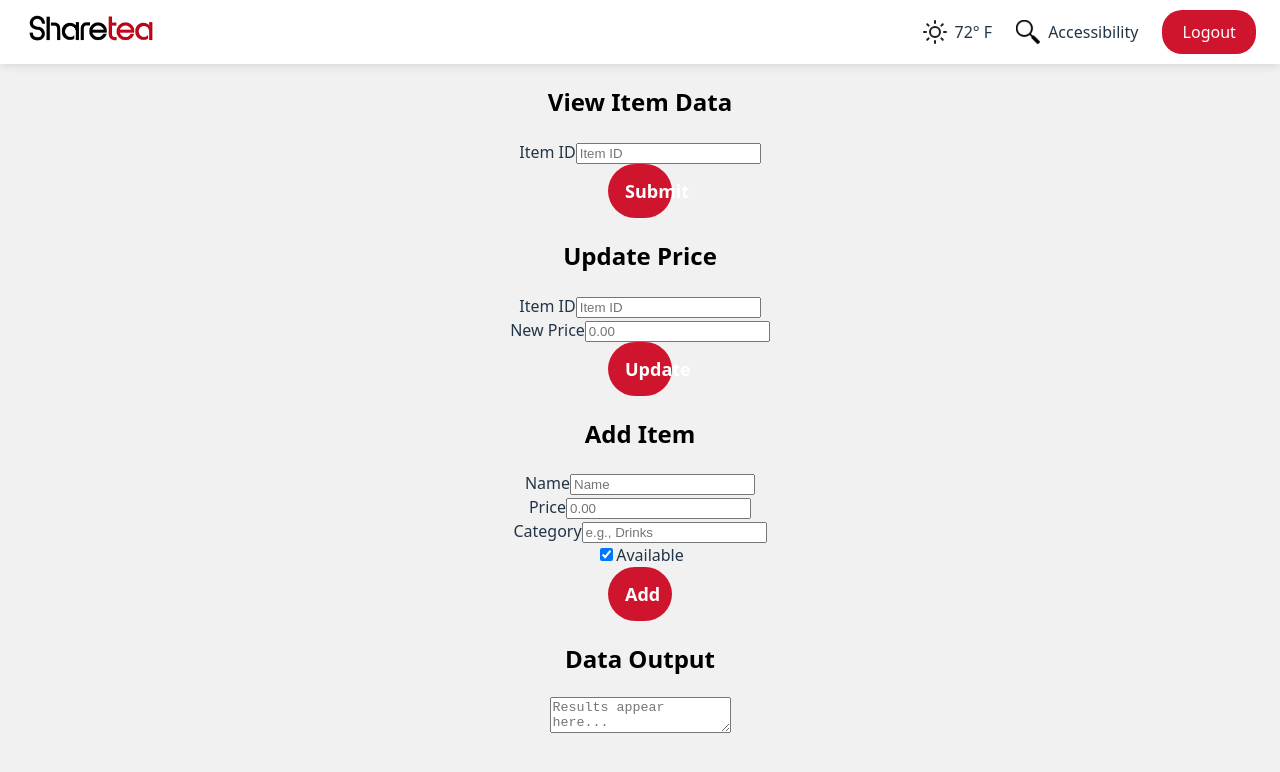
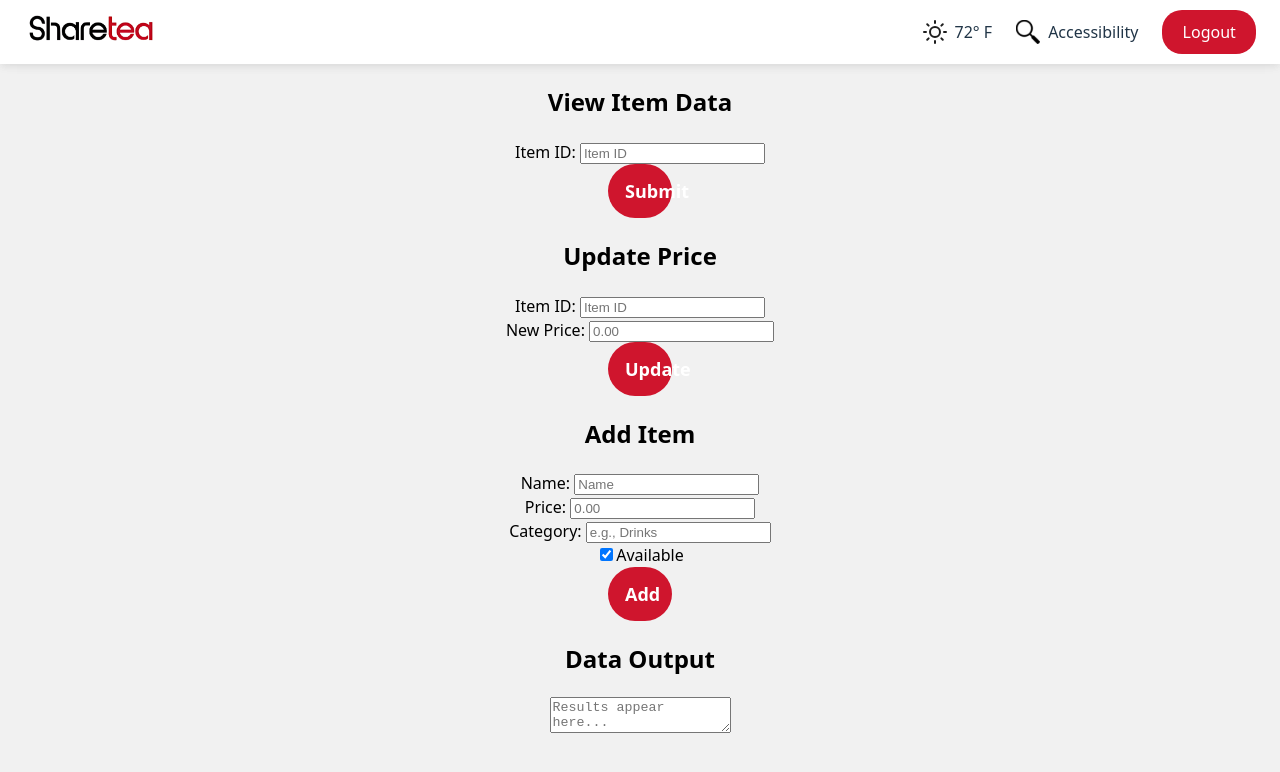
Before and after one commit to CSCE331-Fall2025-900-911/gang-50-project-3, a React (Vite) app: page /update_menu in a window 1280 px wide. Shown: the top 772 px of the page. Built offline with nearby package versions, Linux system fonts and the light colour scheme.

Commit message:
Update update_menu.tsx
label changes

```diff
--- a/src/pages/update_menu.tsx
+++ b/src/pages/update_menu.tsx
@@ -58,7 +58,7 @@ export default function UpdateMenu() {
             <section className="rounded-2xl border p-4 shadow-sm flex flex-col">
               <h2 className="mb-3 text-lg font-bold text-center text-black" style={{ color: "#000000" }}>View Item Data</h2>
               <form onSubmit={handleViewSubmit} className="space-y-3 flex-1">
-                <label htmlFor="viewItemDataField" className={labelCl}>Item ID</label>
+                <label htmlFor="viewItemDataField" className="labelCl" style={{ color: "#000000" }}>Item ID: </label>
                 <input
                   id="viewItemDataField"
                   className={inputBase}
@@ -78,7 +78,7 @@ export default function UpdateMenu() {
               <h2 className="mb-3 text-lg font-bold text-center text-black" style={{ color: "#000000" }}>Update Price</h2>
               <form onSubmit={handleUpdatePrice} className="space-y-3 flex-1">
                 <div>
-                  <label htmlFor="updateItemId" className={labelCl}>Item ID</label>
+                  <label htmlFor="updateItemId" className="labelCl" style={{ color: "#000000" }}>Item ID: </label>
                   <input
                     id="updateItemId"
                     className={inputBase}
@@ -88,7 +88,7 @@ export default function UpdateMenu() {
                   />
                 </div>
                 <div>
-                  <label htmlFor="updatePrice" className={labelCl}>New Price</label>
+                  <label htmlFor="updatePrice" className="labelCl" style={{ color: "#000000" }}>New Price: </label>
                   <input
                     id="updatePrice"
                     type="number"
@@ -109,7 +109,7 @@ export default function UpdateMenu() {
               <h2 className="mb-3 text-lg font-bold text-center text-black" style={{ color: "#000000" }}>Add Item</h2>
               <form onSubmit={handleAddItem} className="grid grid-cols-1 gap-4 flex-1">
                 <div>
-                  <label htmlFor="addName" className={labelCl}>Name</label>
+                  <label htmlFor="addName" className="labelCl" style={{ color: "#000000" }}>Name: </label>
                   <input
                     id="addName"
                     className={inputBase}
@@ -119,7 +119,7 @@ export default function UpdateMenu() {
                   />
                 </div>
                 <div>
-                  <label htmlFor="addPrice" className={labelCl}>Price</label>
+                  <label htmlFor="addPrice" className="labelCl" style={{ color: "#000000" }}>Price: </label>
                   <input
                     id="addPrice"
                     type="number"
@@ -131,7 +131,7 @@ export default function UpdateMenu() {
                   />
                 </div>
                 <div>
-                  <label htmlFor="addCategory" className={labelCl}>Category</label>
+                  <label htmlFor="addCategory" className="labelCl" style={{ color: "#000000" }}>Category: </label>
                   <input
                     id="addCategory"
                     className={inputBase}
@@ -148,7 +148,7 @@ export default function UpdateMenu() {
                     onChange={(e) => setIsAvailable(e.target.checked)}
                     className="h-4 w-4"
                   />
-                  <label htmlFor="isAvailable" className={labelCl}>Available</label>
+                  <label htmlFor="isAvailable" className="labelCl" style={{ color: "#000000" }}>Available</label>
                 </div>
                 <div className="mt-auto flex items-center gap-2 pt-2">
                   <button type="submit" className="btn-updateMenu">Add</button>
```
